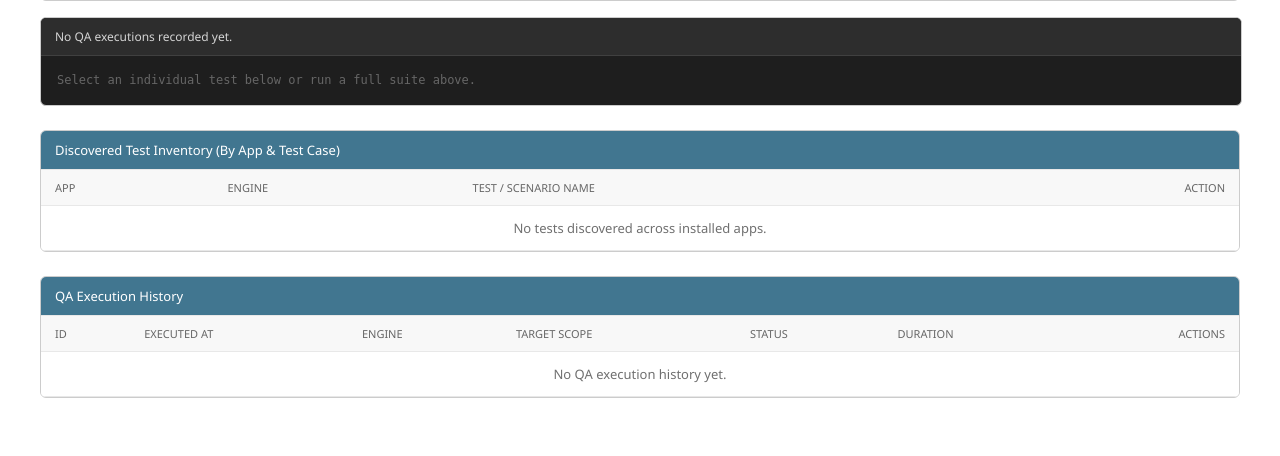
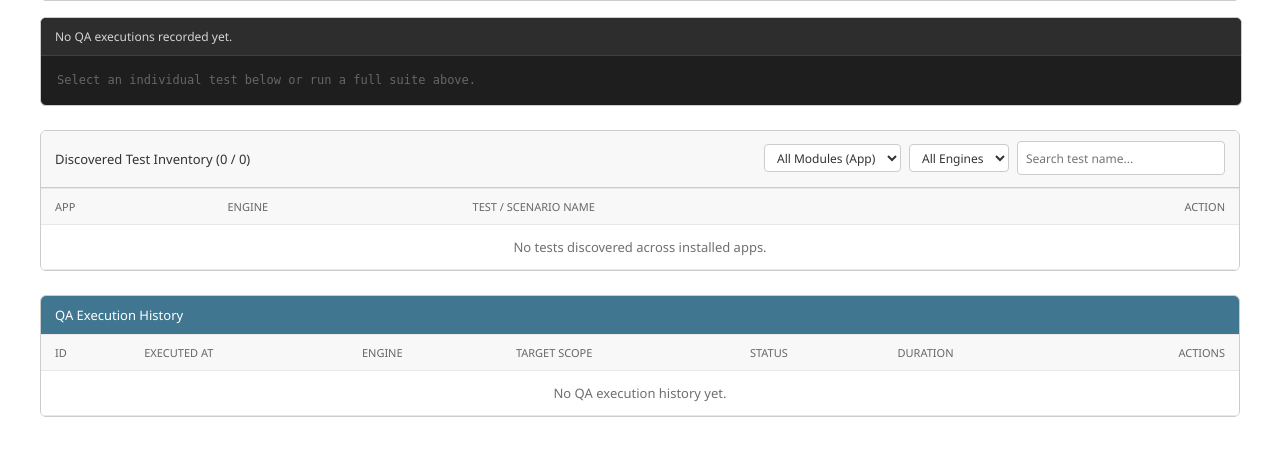
Before and after one commit to jeanpmodev/django_octo_qa, a Django app: template src/django_octo_qa/templates/admin/django_octo_qa/qa_dashboard.html in a window 1280 px wide. Shown: the part 164-620 px from the top of the page. Run offline with Django 5.2, Linux system fonts and the light colour scheme; the template is opened without the code that fills it, so the values that code supplies are empty.

Commit message:
add instant module, engine, and search filters for v0.2.0

```diff
--- a/pyproject.toml
+++ b/pyproject.toml
@@ -4,7 +4,7 @@ build-backend = "hatchling.build"
 
 [project]
 name = "django-octo-qa"
-version = "0.1.9"
+version = "0.2.0"
 description = "Unified Django quality assurance and automated test runner (Pytest, Behave BDD, Locust) under Django-Octo."
 readme = "README.md"
 requires-python = ">=3.12"
--- a/src/django_octo_qa/templates/admin/django_octo_qa/qa_dashboard.html
+++ b/src/django_octo_qa/templates/admin/django_octo_qa/qa_dashboard.html
@@ -41,6 +41,15 @@
   .octo-qa-failed { background: #ba2121; color: #fff; }
   .octo-qa-error { background: #ed6c02; color: #fff; }
   .octo-qa-eng { background: #417690; color: #fff; }
+  .octo-qa-filter-input {
+    height: 28px !important;
+    padding: 2px 8px !important;
+    font-size: 12px !important;
+    border-radius: 4px;
+    border: 1px solid var(--border-color, #ccc);
+    background: var(--body-bg, #fff);
+    color: var(--body-fg, #333);
+  }
 </style>
 
 <div id="content-main" style="padding: 10px 0;">
@@ -69,6 +78,7 @@
       </span>
     {% endif %}
   </div>
+
   <div style="width: 100%; border: 1px solid var(--border-color, #ccc); border-radius: 6px; background: #1e1e1e; color: #d4d4d4; margin-bottom: 24px; overflow: hidden;">
     <div style="display: flex; justify-content: space-between; align-items: center; padding: 10px 14px; background: #2d2d2d; border-bottom: 1px solid #404040;">
       {% if active_record %}
@@ -91,10 +101,27 @@
     </div>
     <pre id="qa-console-output" style="margin: 0; padding: 16px; max-height: 38vh; overflow: auto; font-family: monospace; font-size: 12px; line-height: 1.45; white-space: pre-wrap;">{% if active_record %}{{ active_record.console_output }}{% else %}Select an individual test below or run a full suite above.{% endif %}</pre>
   </div>
+  <div class="module" style="border: 1px solid var(--border-color, #ddd); border-radius: 6px; overflow: hidden; margin-bottom: 24px;">
+    <div style="display: flex; flex-wrap: wrap; gap: 10px; justify-content: space-between; align-items: center; padding: 10px 14px; background: var(--darkened-bg, #f8f9fa); border-bottom: 1px solid var(--border-color, #ddd);">
+      <h2 style="margin: 0; font-size: 13px; background: transparent; color: inherit; padding: 0;">
+        Discovered Test Inventory (<span id="qa-visible-count">{{ inventory|length }}</span> / {{ inventory|length }})
+      </h2>
+      <div style="display: flex; flex-wrap: wrap; gap: 8px; align-items: center;">
+        <select id="filter-qa-app" class="octo-qa-filter-input">
+          <option value="">All Modules (App)</option>
+        </select>
+        <select id="filter-qa-engine" class="octo-qa-filter-input">
+          <option value="">All Engines</option>
+          <option value="pytest">PYTEST</option>
+          <option value="behave">BEHAVE</option>
+          <option value="locust">LOCUST</option>
+        </select>
+        <input type="text" id="filter-qa-search" class="octo-qa-filter-input" placeholder="Search test name..." style="min-width: 190px;">
+      </div>
+    </div>
 
-  <div class="module" style="border: 1px solid var(--border-color, #ddd); border-radius: 6px; overflow: hidden; margin-bottom: 24px;">
-    <h2 style="margin: 0; padding: 10px 14px; font-size: 13px;">Discovered Test Inventory (By App &amp; Test Case)</h2>
-    <table style="width: 100%; border-collapse: collapse;">
+    <div style="max-height: 460px; overflow-y: auto;">
+      <table id="qa-inventory-table" style="width: 100%; border-collapse: collapse;">
         <thead>
           <tr>
             <th style="padding: 10px 14px; text-align: left;">App</th>
@@ -105,7 +132,7 @@
         </thead>
         <tbody>
           {% for item in inventory %}
-          <tr>
+            <tr class="qa-inventory-row" data-app="{{ item.app }}" data-engine="{{ item.engine }}" data-name="{{ item.name|lower }}">
               <td style="padding: 8px 14px;"><strong>{{ item.app }}</strong></td>
               <td style="padding: 8px 14px;"><span class="octo-qa-badge octo-qa-eng">{{ item.engine|upper }}</span></td>
               <td style="padding: 8px 14px; font-family: monospace; font-size: 12px;">{{ item.name }}</td>
@@ -129,6 +156,7 @@
           {% endfor %}
         </tbody>
       </table>
+    </div>
   </div>
 
   <div class="module" style="border: 1px solid var(--border-color, #ddd); border-radius: 6px; overflow: hidden;">
@@ -193,6 +221,44 @@
         });
       });
     }
+
+    const appSelect = document.getElementById("filter-qa-app");
+    const engineSelect = document.getElementById("filter-qa-engine");
+    const searchInput = document.getElementById("filter-qa-search");
+    const rows = Array.from(document.querySelectorAll(".qa-inventory-row"));
+    const countSpan = document.getElementById("qa-visible-count");
+
+    if (appSelect && rows.length) {
+      const apps = Array.from(new Set(rows.map(r => r.dataset.app))).sort();
+      apps.forEach(app => {
+        const opt = document.createElement("option");
+        opt.value = app;
+        opt.textContent = app;
+        appSelect.appendChild(opt);
+      });
+    }
+
+    function applyFilters() {
+      const appVal = appSelect ? appSelect.value : "";
+      const engVal = engineSelect ? engineSelect.value : "";
+      const query = searchInput ? searchInput.value.trim().toLowerCase() : "";
+      let visible = 0;
+
+      rows.forEach(row => {
+        const matchApp = !appVal || row.dataset.app === appVal;
+        const matchEng = !engVal || row.dataset.engine === engVal;
+        const matchText = !query || row.dataset.name.includes(query) || row.dataset.app.toLowerCase().includes(query);
+        const show = matchApp && matchEng && matchText;
+        row.style.display = show ? "" : "none";
+        if (show) visible++;
+      });
+
+      if (countSpan) countSpan.textContent = visible;
+    }
+
+    if (appSelect) appSelect.addEventListener("change", applyFilters);
+    if (engineSelect) engineSelect.addEventListener("change", applyFilters);
+    if (searchInput) searchInput.addEventListener("input", applyFilters);
   });
 </script>
 {% endblock %}
```
Lines whose indentation alone changed are shown as unchanged.
